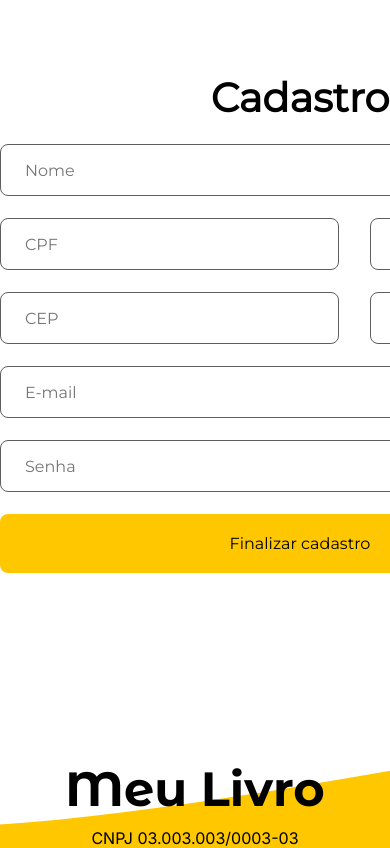
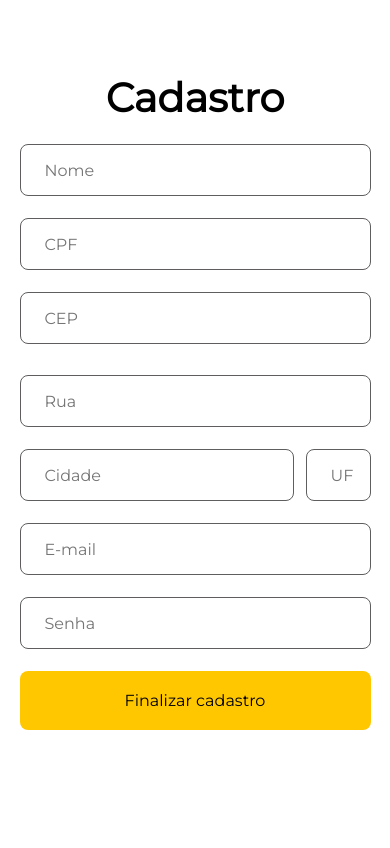
Before and after one commit to LucasMedeiros7/meu-livro-frontend, a React (Vite) app: page / in a window 390 px wide. Shown: the top 848 px of the page. Built offline with nearby package versions, Linux system fonts and the light colour scheme.

Commit message:
Aplicando responsividade da página de cadastro

```diff
--- a/src/pages/cadastro/Cadastro.module.css
+++ b/src/pages/cadastro/Cadastro.module.css
@@ -1,55 +1,62 @@
 .container {
   height: auto;
-  width: 600px;
-  margin: 73px auto 121px;
+  max-width: 37.5rem;
+  width: 90%;
+  margin: 4.563rem auto 7.563rem;
   text-align: center;
 }
 
 .container h1 {
-  font-size: 40px;
+  font-size: 2.5rem;
   font-weight: 700;
-  margin-bottom: 22px;
+  margin-bottom: 1.375rem;
 }
 
 .container input {
   border: 1px solid #5f5d5d;
   border-radius: 8px;
-  height: 52px;
+  height: 3.25rem;
   width: 100%;
-  padding-left: 24px;
+  padding-left: 1.5rem;
   font-size: 1rem;
 }
 
 .container form {
   display: flex;
   flex-direction: column;
-  gap: 22px;
+  gap: 1.375rem;
 }
 
 .container form .infoPessoal {
   display: flex;
-  gap: 31px;
+  gap: 1.938rem;
 }
 
 .container form .endereco .cidade {
   display: flex;
-  gap: 12px;
-  margin-top: 22px;
+  gap: 0.75rem;
+  margin-top: 1.375rem;
 }
 
 .container form .endereco .cidade input:nth-child(2) {
-  width: 65px;
+  width: 4.063rem;
 }
 
 .container form .cpf,
 .email {
-  margin-bottom: 22px;
+  margin-bottom: 1.375rem;
 }
 
 .container button {
-  padding: 20px 0;
+  padding: 1.25rem 0;
   border-radius: 8px;
-  font-size: 16px;
+  font-size: 1rem;
   background-color: #ffc700;
   cursor: pointer;
 }
+
+@media (max-width: 630px) {
+  .container form .infoPessoal {
+    flex-direction: column;
+  }
+}
```
